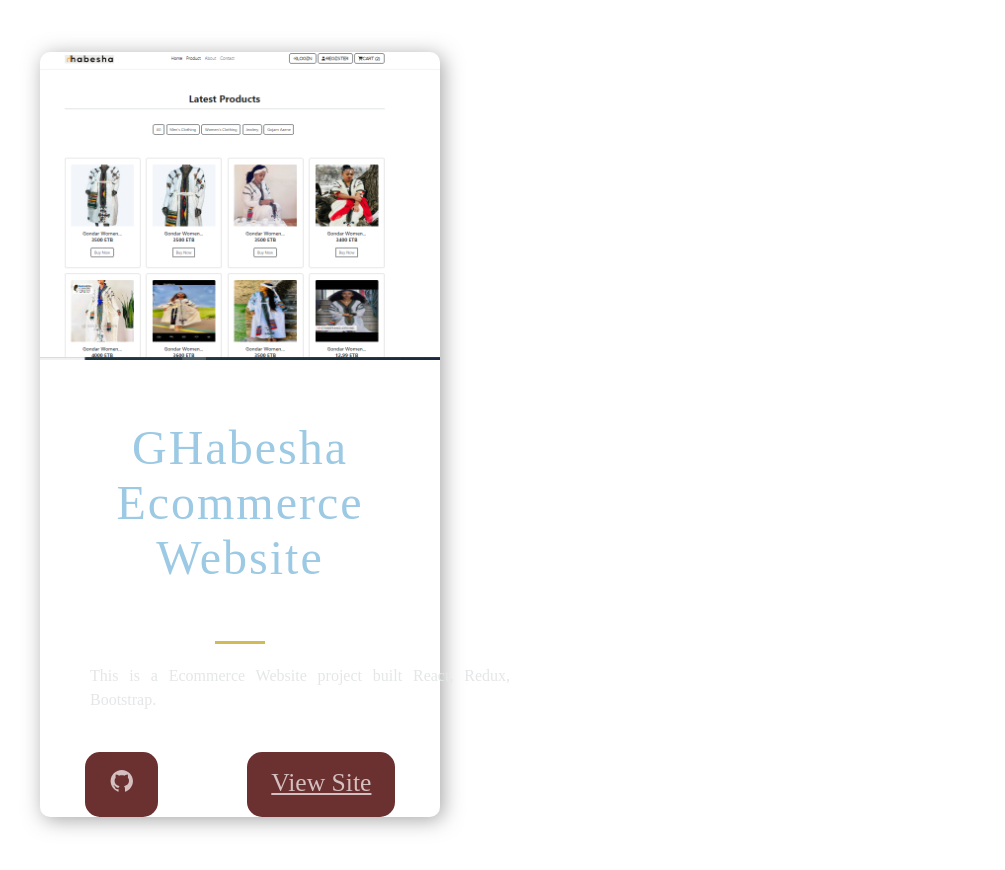
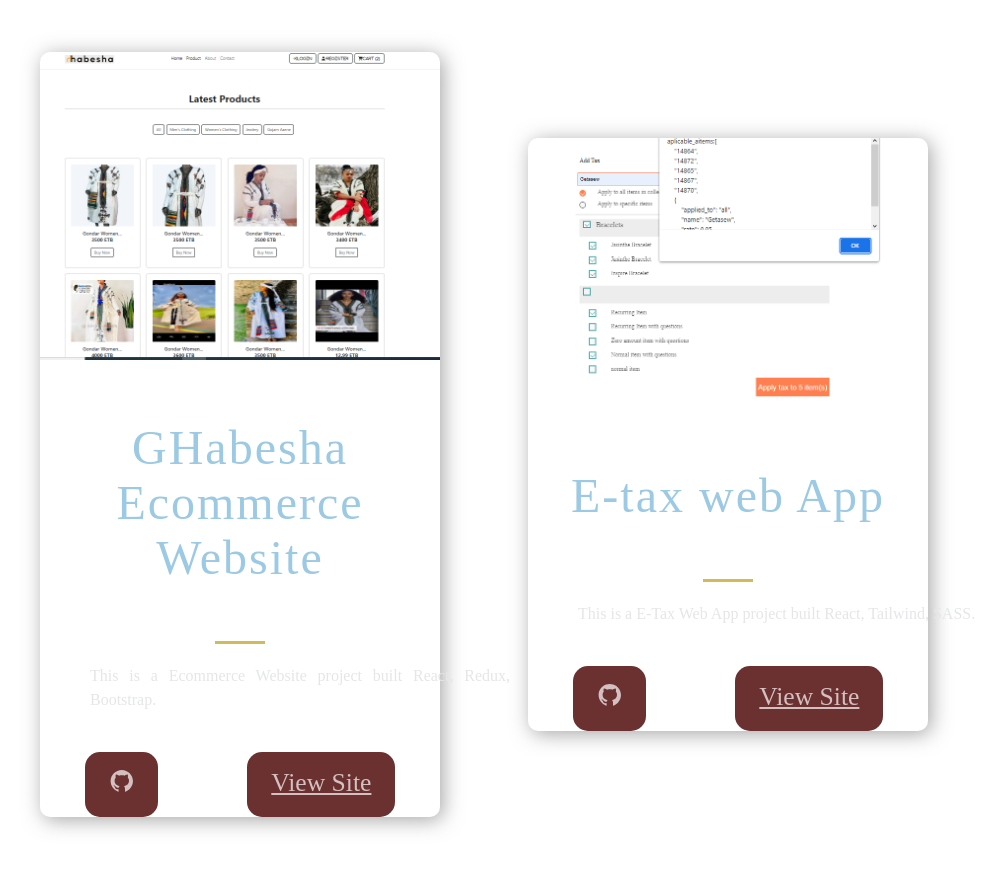
Before and after one commit to amsalugetasew/My-Portfolio, a React (Create React App) app in the folder gech/: page /Projects in a window 1280 px wide. Shown: the part 840-1710 px from the top of the page, without its empty margins (156-1161 px from the left). Built offline with nearby package versions, Linux system fonts and the light colour scheme; the HTML template or start-up script is replaced by a standard one.

Commit message:
Update constants.js

```diff
--- a/gech/src/constants/constants.js
+++ b/gech/src/constants/constants.js
@@ -1,6 +1,7 @@
 import AGTC from "../image/agtc.PNG"
 import MyPortfolio from "../image/gechweb.PNG"
 import MyEcommerce from "../image/My-ecommerce.PNG"
+import MyTax from "../image/tax.PNG"
 export const projects = [
   {
     title: "Personal Portfolio",
@@ -20,7 +21,7 @@ export const projects = [
     tags: ["React", "Redux", "MongoDb", "Material Design"],
     source: "https://github.com/amsalugetasew/AGTC",
     visit: "https://github.com/amsalugetasew/AGTC",
-    id: 2,
+    id: 1,
   },
   {
     title: "GHabesha Ecommerce Website",
@@ -32,7 +33,16 @@ export const projects = [
     visit: "https://ghabesha.netlify.app/",
     id: 2,
   },
-
+  {
+    title: "E-tax web App",
+    description:
+      "This is a E-Tax Web App project built React, Tailwind,  SASS.",
+      image: MyTax,
+    tags: ["React", "Tailwind",  "SASS"],
+    source: "https://github.com/amsalugetasew/Bereket_Tax",
+    visit: "https://tax-test.netlify.app/",
+    id: 3,
+  },
 
 
 ];
```
